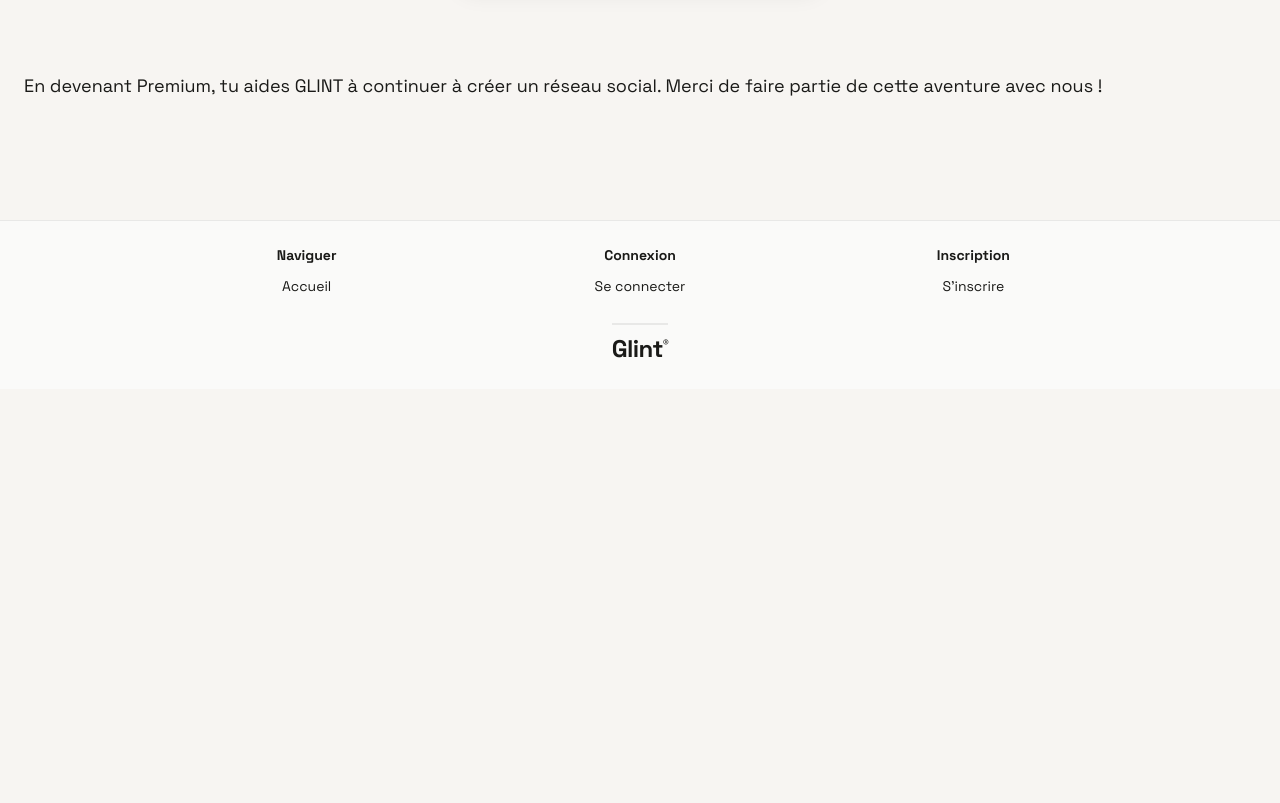
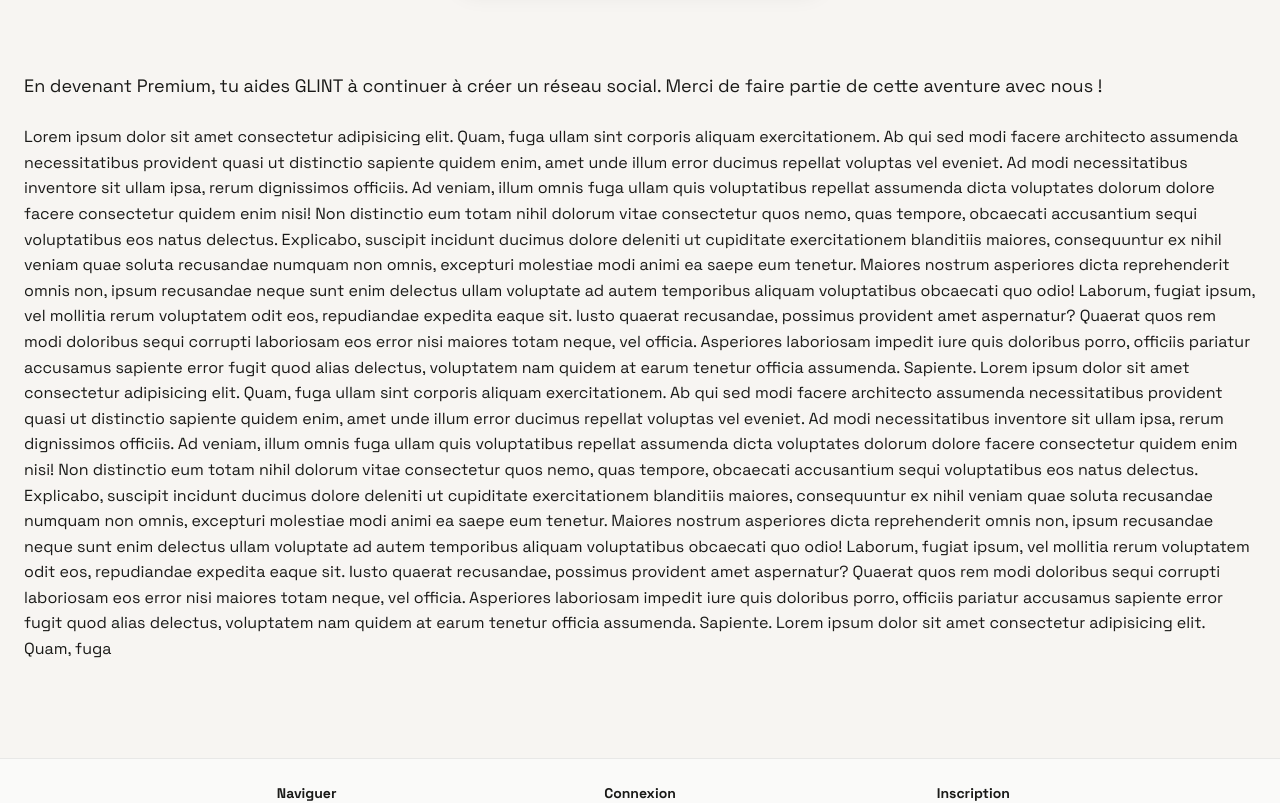
Before and after one commit to BapeCode/guardia-dev-ops, a React (Vite) app in the folder frontend/: page /premium in a window 1280 px wide. Shown: the part 800-1603 px from the top of the page. Before the commit the page ends 1189 px from the top, so only its background shows below. Built offline with nearby package versions, Linux system fonts and the light colour scheme; a web font is replaced by a local one.

Commit message:
Ajout d'une page Features pour la partie fonctionnalitée

```diff
--- a/frontend/src/App.tsx
+++ b/frontend/src/App.tsx
@@ -3,8 +3,9 @@
 import Login from "./pages/Login.tsx";
 import Register from "./pages/Register.tsx";
 import Dashboard from "@/pages/Dashboard.tsx";
-import Premium   from "@/pages/Premium.tsx";
+import Premium from "@/pages/Premium.tsx";
 import Subscribe from "@/pages/Subscribe.tsx";
+import Features from "@/pages/Features.tsx";
 
 export default function App() {
   return (
@@ -14,8 +15,9 @@
         <Route path="/login" element={<Login />} />
         <Route path="/register" element={<Register />} />
         <Route path="/dashboard" element={<Dashboard />} />
-          <Route path="/premium" element={<Premium/>} />
-          <Route path="/subscribe" element={<Subscribe/>} />
+        <Route path="/premium" element={<Premium />} />
+        <Route path="/subscribe" element={<Subscribe />} />
+        <Route path="/features" element={<Features />} />
       </Routes>
     </main>
   );
--- a/frontend/src/components/Header.tsx
+++ b/frontend/src/components/Header.tsx
@@ -25,7 +25,7 @@
             </li>
             <li>
               <a
-                href="#"
+                href="/features"
                 className="text-sm font-medium text-muted-foreground transition-colors hover:text-foreground"
               >
                 Fonctionnalités
--- /dev/null
+++ b/frontend/src/pages/Features.tsx
@@ -0,0 +1,83 @@
+import Footer from "@/components/Footer";
+import Header from "@/components/Header";
+
+const features = [
+  {
+    icon: "🔒",
+    title: "Cercle privé de 50 personnes max",
+    description:
+      "Glint ne te laisse pas accumuler des centaines de contacts fantômes. Ton réseau est limité à 50 proches. Chaque connexion compte vraiment tu choisis avec qui tu partages ta vie, pas l'algorithme.",
+    tag: "Connexions authentiques",
+  },
+  {
+    icon: "🎭",
+    title: "Réactions expressives & privées",
+    description:
+      "Fini le simple like visible de tous. Sur Glint, tes réactions sont riches, nuancées, et visibles uniquement par la personne concernée. Tu t'exprimes vraiment, sans jouer à la galerie.",
+    tag: "Intimité",
+  },
+  {
+    icon: "🏅",
+    title: "Badges collectifs",
+    description:
+      'Les badges ne sont pas individuels ton groupe les débloque ensemble. "100 posts partagés entre vous", "3 mois de streak"... Des trophées qui valorisent la relation, pas l\'ego.',
+    tag: "Collectif",
+  },
+  {
+    icon: "📸",
+    title: "Souvenirs partagés",
+    description:
+      "Vos moments s'accumulent dans un journal commun. Photos, textes, réactions tout est archivé et resurgit en \"ce jour là il y a X ans\", c'est un album vivant que vous construisez.",
+    tag: "Mémoire",
+  },
+];
+
+export default function Fonctionnalites() {
+  return (
+    <>
+      <Header />
+      <div className="mx-auto max-w-7xl px-6 py-16">
+        <div className="mb-12 text-center">
+          <h1 className="text-4xl font-bold mb-4">
+            Tout ce qui rend Glint{" "}
+            <span className="text-muted-foreground">différent des autres</span>
+          </h1>
+        </div>
+
+        <div className="grid grid-cols-1 gap-6 sm:grid-cols-2 lg:grid-cols-3">
+          <div className="col-span-full flex flex-col sm:flex-row items-start gap-6 rounded-2xl border border-white/8 bg-card p-8 transition-all duration-300 hover:-translate-y-1 hover:border-primary/40 hover:shadow-2xl">
+            <span className="text-5xl leading-none flex-shrink-0">
+              {features[0].icon}
+            </span>
+            <div>
+              <h3 className="text-lg font-bold mb-2">{features[0].title}</h3>
+              <p className="text-sm text-muted-foreground leading-relaxed">
+                {features[0].description}
+              </p>
+              <span className="mt-3 inline-block rounded-full bg-primary px-3 py-0.5 text-xs font-bold uppercase tracking-widest text-white">
+                {features[0].tag}
+              </span>
+            </div>
+          </div>
+
+          {features.slice(1).map((feature) => (
+            <div
+              key={feature.title}
+              className="rounded-2xl border border-white/8 bg-card p-8 transition-all duration-300 hover:-translate-y-1 hover:border-primary/40 hover:shadow-2xl"
+            >
+              <div className="text-4xl mb-4 leading-none">{feature.icon}</div>
+              <h3 className="text-base font-bold mb-2">{feature.title}</h3>
+              <p className="text-sm text-muted-foreground leading-relaxed">
+                {feature.description}
+              </p>
+              <span className="mt-3 inline-block rounded-full bg-primary px-3 py-0.5 text-xs font-bold uppercase tracking-widest text-white">
+                {feature.tag}
+              </span>
+            </div>
+          ))}
+        </div>
+      </div>
+      <Footer />
+    </>
+  );
+}
--- a/frontend/src/pages/Premium.tsx
+++ b/frontend/src/pages/Premium.tsx
@@ -20,8 +20,59 @@
           En devenant Premium, tu aides GLINT à continuer à créer un réseau
           social. Merci de faire partie de cette aventure avec nous !
         </p>
+        <div>
+          <p>
+            Lorem ipsum dolor sit amet consectetur adipisicing elit. Quam, fuga
+            ullam sint corporis aliquam exercitationem. Ab qui sed modi facere
+            architecto assumenda necessitatibus provident quasi ut distinctio
+            sapiente quidem enim, amet unde illum error ducimus repellat
+            voluptas vel eveniet. Ad modi necessitatibus inventore sit ullam
+            ipsa, rerum dignissimos officiis. Ad veniam, illum omnis fuga ullam
+            quis voluptatibus repellat assumenda dicta voluptates dolorum dolore
+            facere consectetur quidem enim nisi! Non distinctio eum totam nihil
+            dolorum vitae consectetur quos nemo, quas tempore, obcaecati
+            accusantium sequi voluptatibus eos natus delectus. Explicabo,
+            suscipit incidunt ducimus dolore deleniti ut cupiditate
+            exercitationem blanditiis maiores, consequuntur ex nihil veniam quae
+            soluta recusandae numquam non omnis, excepturi molestiae modi animi
+            ea saepe eum tenetur. Maiores nostrum asperiores dicta reprehenderit
+            omnis non, ipsum recusandae neque sunt enim delectus ullam voluptate
+            ad autem temporibus aliquam voluptatibus obcaecati quo odio!
+            Laborum, fugiat ipsum, vel mollitia rerum voluptatem odit eos,
+            repudiandae expedita eaque sit. Iusto quaerat recusandae, possimus
+            provident amet aspernatur? Quaerat quos rem modi doloribus sequi
+            corrupti laboriosam eos error nisi maiores totam neque, vel officia.
+            Asperiores laboriosam impedit iure quis doloribus porro, officiis
+            pariatur accusamus sapiente error fugit quod alias delectus,
+            voluptatem nam quidem at earum tenetur officia assumenda. Sapiente.
+            Lorem ipsum dolor sit amet consectetur adipisicing elit. Quam, fuga
+            ullam sint corporis aliquam exercitationem. Ab qui sed modi facere
+            architecto assumenda necessitatibus provident quasi ut distinctio
+            sapiente quidem enim, amet unde illum error ducimus repellat
+            voluptas vel eveniet. Ad modi necessitatibus inventore sit ullam
+            ipsa, rerum dignissimos officiis. Ad veniam, illum omnis fuga ullam
+            quis voluptatibus repellat assumenda dicta voluptates dolorum dolore
+            facere consectetur quidem enim nisi! Non distinctio eum totam nihil
+            dolorum vitae consectetur quos nemo, quas tempore, obcaecati
+            accusantium sequi voluptatibus eos natus delectus. Explicabo,
+            suscipit incidunt ducimus dolore deleniti ut cupiditate
+            exercitationem blanditiis maiores, consequuntur ex nihil veniam quae
+            soluta recusandae numquam non omnis, excepturi molestiae modi animi
+            ea saepe eum tenetur. Maiores nostrum asperiores dicta reprehenderit
+            omnis non, ipsum recusandae neque sunt enim delectus ullam voluptate
+            ad autem temporibus aliquam voluptatibus obcaecati quo odio!
+            Laborum, fugiat ipsum, vel mollitia rerum voluptatem odit eos,
+            repudiandae expedita eaque sit. Iusto quaerat recusandae, possimus
+            provident amet aspernatur? Quaerat quos rem modi doloribus sequi
+            corrupti laboriosam eos error nisi maiores totam neque, vel officia.
+            Asperiores laboriosam impedit iure quis doloribus porro, officiis
+            pariatur accusamus sapiente error fugit quod alias delectus,
+            voluptatem nam quidem at earum tenetur officia assumenda. Sapiente.
+            Lorem ipsum dolor sit amet consectetur adipisicing elit. Quam, fuga
+          </p>
+        </div>
       </div>
-      <Footer />
+      <Footer />;
     </>
   );
 }
```
